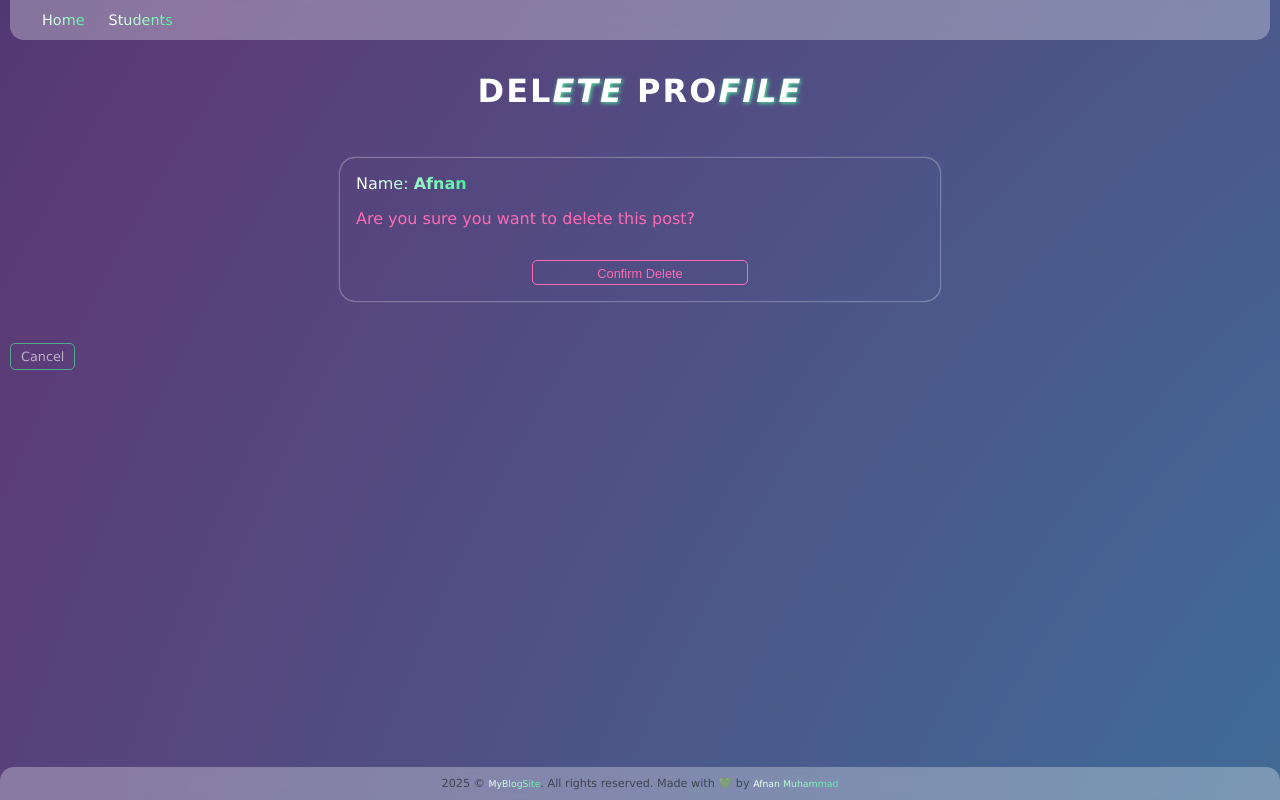
After one commit to OtakuTotipotent/myblogsite, a Django app: page /students/delete/4/ in a window 1280 px wide. The commit adds this page. Run offline with Django 5.2, Linux system fonts and the light colour scheme; data comes from the database, SQL or seed files in the repository; both versions use the stored data as it was after the commit.

Commit message:
profile fix & filtering
Now, media/profile_pic will also be deleted on deleting the profile itself.
Also fixed: views

```diff
--- a/blog/templates/blog/base.html
+++ b/blog/templates/blog/base.html
@@ -210,6 +210,13 @@
       overflow: hidden;
     }
 
+    input::placeholder {
+      color: #4cf09e;
+      opacity: 0.4;
+      font-size: 0.7rem;
+      letter-spacing: 1px;
+    }
+
     input,
     textarea {
       width: 100%;
--- a/blog/views.py
+++ b/blog/views.py
@@ -1,12 +1,13 @@
 from django.shortcuts import render, redirect, get_object_or_404
 from .models import Post
 from .forms import PostForm
+# from django.db.models import Q
 
 # Create your views here.
 
 
 def home(request):
-    posts = Post.objects.all()
+    posts = Post.objects.all().order_by('-id')
     return render(request, "blog/home.html", {"posts": posts})
 
 
--- a/students/models.py
+++ b/students/models.py
@@ -1,3 +1,4 @@
+import os
 from django.db import models
 
 
@@ -10,3 +11,9 @@ class Student(models.Model):
 
     def __str__(self):
         return self.name
+
+    def delete(self, *args, **kwargs):
+        if self.profile_pic:
+            if os.path.isfile(self.profile_pic.path):
+                os.remove(self.profile_pic.path)
+        super().delete(*args, **kwargs)
--- /dev/null
+++ b/students/templates/students/student_confirm_delete.html
@@ -0,0 +1,17 @@
+{% extends 'blog/base.html' %}
+
+
+{% block content %}
+
+<h1 class="page-heading">Del<i>ete</i> Pro<i>file</i></h1>
+
+<form method="POST">
+ {% csrf_token %}
+ <p class="item-details">Name: <b>{{ student.name }}</b></p>
+ <p class="confirmation">Are you sure you want to delete this post?</p>
+ <button class="btn-primary btn-delete" type="submit">Confirm Delete</button>
+</form>
+
+<a class="btn-primary" href="{% url 'students_list' %}">Cancel</a>
+
+{% endblock content %}
--- a/students/templates/students/students_list.html
+++ b/students/templates/students/students_list.html
@@ -8,6 +8,11 @@ My Blog Site | Students
 {% block content %}
 
 <h1 class="page-heading"><i>S</i>tuden<i>ts</i> L<i>is</i>t</h1>
+
+<form method="GET">
+ <input type="text" name="q" value="{{ query }}" placeholder="Search by name or email">
+ <button type="submit" class="btn-primary">Search</button>
+</form>
 
 <a class="btn-primary" href="{% url 'student_create' %}">Add Student</a>
 
--- a/students/views.py
+++ b/students/views.py
@@ -6,8 +6,15 @@ from .models import Student
 
 
 def students_list(request):
-    students = Student.objects.all()
-    return render(request, "students/students_list.html", {"students": students})
+    query = request.GET.get("q")
+    students = Student.objects.all().order_by("-id")
+    if query:
+        students = students.filter(name__icontains=query) | students.filter(
+            email__icontains=query
+        )
+    return render(
+        request, "students/students_list.html", {"students": students, "query": query}
+    )
 
 
 def student_create(request):
@@ -31,6 +38,10 @@ def student_edit(request, pk):
         if form.is_valid():
             form.save()
             return redirect("students_list")
+        else:
+            return render(
+                request, "students/student_form.html", {"form": form, "edit_mode": True}
+            )
     else:
         form = StudentForm(instance=student)
         return render(
```
Also changed, not shown: db.sqlite3.
